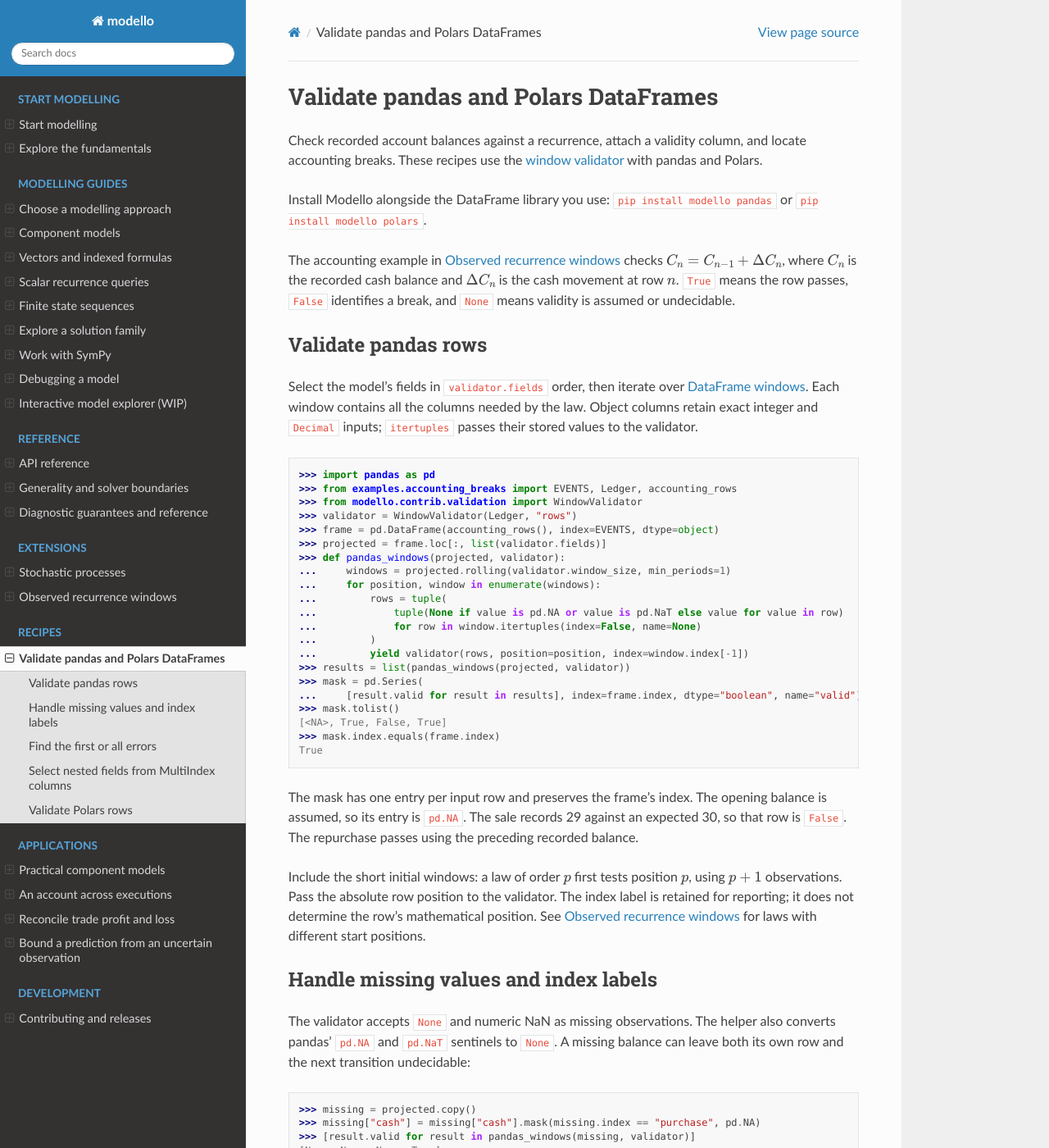
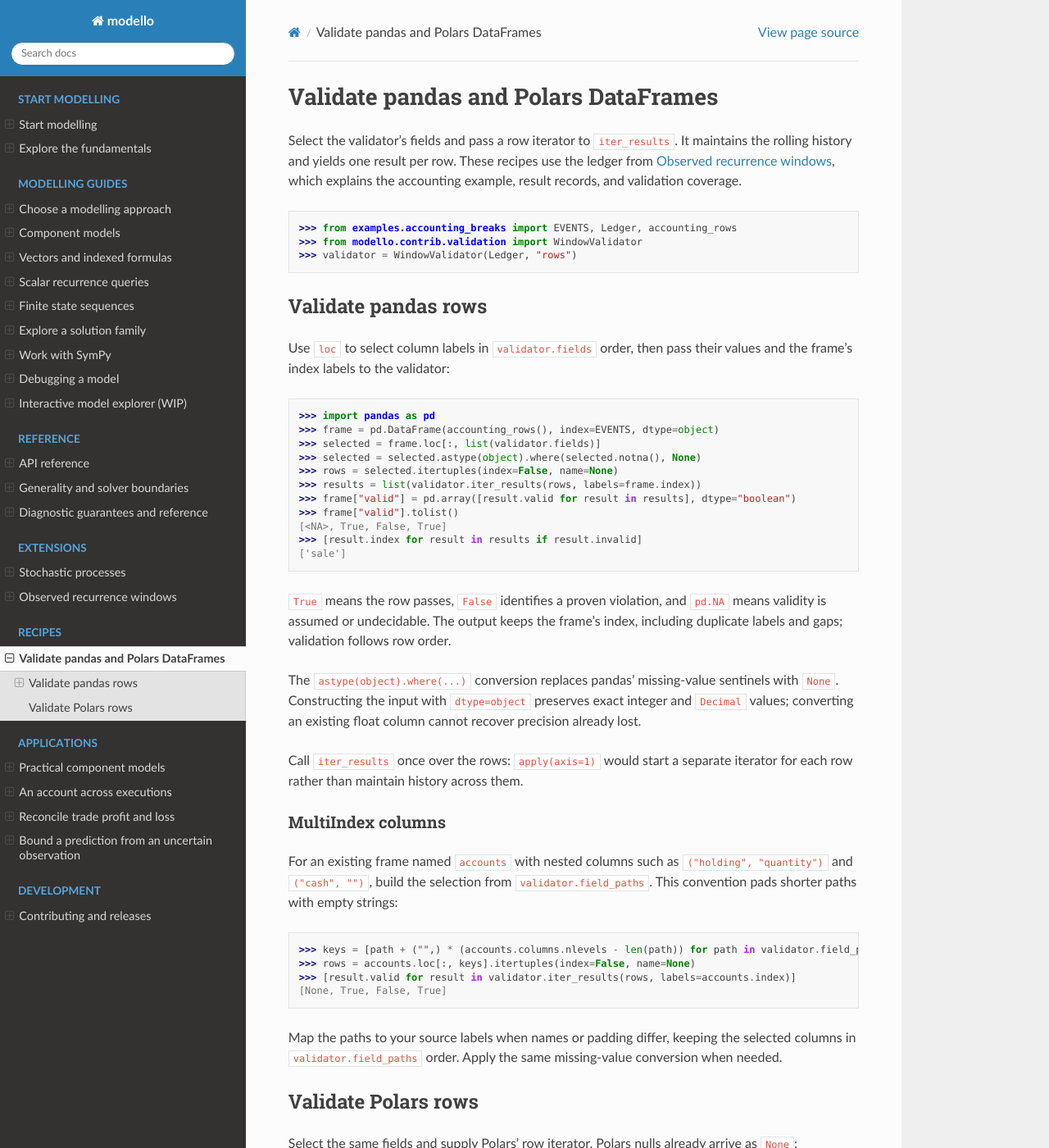
Before and after one commit to Code0x58/modello, a Sphinx documentation site: the page built from docs/recipes/dataframe-validation.rst, in a window 1280 px wide and 1400 px high. Shown: the whole window at 82% size. Built offline with Sphinx 7.4.7 and the Read the Docs theme 3.1.0, drawn with Linux system fonts in a browser that asks for light colours; some of the changed text lies outside the part shown.

Commit message:
Simplify DataFrame validation recipes

```diff
--- a/docs/recipes/dataframe-validation.rst
+++ b/docs/recipes/dataframe-validation.rst
@@ -1,178 +1,91 @@
 Validate pandas and Polars DataFrames
 =====================================
 
-Check recorded account balances against a recurrence, attach a validity column,
-and locate accounting breaks. These recipes use the
-:doc:`window validator <../contrib/validation>` with pandas and Polars.
+Select the validator's fields and pass a row iterator to ``iter_results``. It
+maintains the rolling history and yields one result per row. These recipes use
+the ledger from :doc:`../contrib/validation`, which explains the accounting
+example, result records, and validation coverage.
 
-Install Modello alongside the DataFrame library you use: ``pip install modello
-pandas`` or ``pip install modello polars``.
+.. doctest:: pandas, polars
 
-The accounting example in :doc:`../contrib/validation` checks
-:math:`C_n=C_{n-1}+\Delta C_n`, where :math:`C_n` is the recorded cash balance
-and :math:`\Delta C_n` is the cash movement at row :math:`n`. ``True`` means
-the row passes, ``False``
-identifies a break, and ``None`` means validity is assumed or undecidable.
+   >>> from examples.accounting_breaks import EVENTS, Ledger, accounting_rows
+   >>> from modello.contrib.validation import WindowValidator
+   >>> validator = WindowValidator(Ledger, "rows")
 
 Validate pandas rows
 --------------------
 
-Select the model's fields in ``validator.fields`` order, then iterate over
-`DataFrame windows <https://pandas.pydata.org/docs/user_guide/window.html>`_.
-Each window contains all the columns needed by the law. Object columns retain
-exact integer and ``Decimal`` inputs; ``itertuples`` passes their stored values
-to the validator.
+Use ``loc`` to select column labels in ``validator.fields`` order, then pass
+their values and the frame's index labels to the validator:
 
 .. doctest:: pandas
 
    >>> import pandas as pd
-   >>> from examples.accounting_breaks import EVENTS, Ledger, accounting_rows
-   >>> from modello.contrib.validation import WindowValidator
-   >>> validator = WindowValidator(Ledger, "rows")
    >>> frame = pd.DataFrame(accounting_rows(), index=EVENTS, dtype=object)
-   >>> projected = frame.loc[:, list(validator.fields)]
-   >>> def pandas_windows(projected, validator):
-   ...     windows = projected.rolling(validator.window_size, min_periods=1)
-   ...     for position, window in enumerate(windows):
-   ...         rows = tuple(
-   ...             tuple(None if value is pd.NA or value is pd.NaT else value for value in row)
-   ...             for row in window.itertuples(index=False, name=None)
-   ...         )
-   ...         yield validator(rows, position=position, index=window.index[-1])
-   >>> results = list(pandas_windows(projected, validator))
-   >>> mask = pd.Series(
-   ...     [result.valid for result in results], index=frame.index, dtype="boolean", name="valid")
-   >>> mask.tolist()
+   >>> selected = frame.loc[:, list(validator.fields)]
+   >>> selected = selected.astype(object).where(selected.notna(), None)
+   >>> rows = selected.itertuples(index=False, name=None)
+   >>> results = list(validator.iter_results(rows, labels=frame.index))
+   >>> frame["valid"] = pd.array([result.valid for result in results], dtype="boolean")
+   >>> frame["valid"].tolist()
    [<NA>, True, False, True]
-   >>> mask.index.equals(frame.index)
-   True
+   >>> [result.index for result in results if result.invalid]
+   ['sale']
 
-The mask has one entry per input row and preserves the frame's index. The
-opening balance is assumed, so its entry is ``pd.NA``. The sale records 29
-against an expected 30, so that row is ``False``. The repurchase passes using
-the preceding recorded balance.
+``True`` means the row passes, ``False`` identifies a proven violation, and
+``pd.NA`` means validity is assumed or undecidable. The output keeps the frame's
+index, including duplicate labels and gaps; validation follows row order.
 
-Include the short initial windows: a law of order :math:`p` first tests position
-:math:`p`, using :math:`p+1` observations. Pass the absolute row position to the
-validator. The index label is retained for reporting; it does not determine
-the row's mathematical position. See :doc:`../contrib/validation` for laws with
-different start positions.
+The ``astype(object).where(...)`` conversion replaces pandas' missing-value
+sentinels with ``None``. Constructing the input with ``dtype=object`` preserves
+exact integer and ``Decimal`` values; converting an existing float column
+cannot recover precision already lost.
 
-Handle missing values and index labels
---------------------------------------
+Call ``iter_results`` once over the rows: ``apply(axis=1)`` would start a separate
+iterator for each row rather than maintain history across them.
 
-The validator accepts ``None`` and numeric NaN as missing observations. The
-helper also converts pandas' ``pd.NA`` and ``pd.NaT`` sentinels to ``None``.
-A missing balance can leave both its own row and the next transition undecidable:
+MultiIndex columns
+~~~~~~~~~~~~~~~~~~
+
+For an existing frame named ``accounts`` with nested columns such as
+``("holding", "quantity")`` and ``("cash", "")``, build the selection from
+``validator.field_paths``. This convention pads shorter paths with empty strings:
+
+.. testcode:: pandas
+   :hide:
+
+   accounts = selected.copy()
+   column_depth = max(map(len, validator.field_paths))
+   accounts.columns = pd.MultiIndex.from_tuples(
+       [path + ("",) * (column_depth - len(path)) for path in validator.field_paths])
 
 .. doctest:: pandas
 
-   >>> missing = projected.copy()
-   >>> missing["cash"] = missing["cash"].mask(missing.index == "purchase", pd.NA)
-   >>> [result.valid for result in pandas_windows(missing, validator)]
-   [None, None, None, True]
+   >>> keys = [path + ("",) * (accounts.columns.nlevels - len(path)) for path in validator.field_paths]
+   >>> rows = accounts.loc[:, keys].itertuples(index=False, name=None)
+   >>> [result.valid for result in validator.iter_results(rows, labels=accounts.index)]
+   [None, True, False, True]
 
-Duplicate labels and gaps in the index are preserved. Windows follow the
-frame's row order:
-
-.. doctest:: pandas
-
-   >>> events_per_label, label_spacing = 2, 10
-   >>> labels = pd.Index(
-   ...     (position // events_per_label * label_spacing for position in range(len(projected))), name="event")
-   >>> gappy = projected.set_axis(labels)
-   >>> labelled = list(pandas_windows(gappy, validator))
-   >>> [result.index for result in labelled] == gappy.index.tolist()
-   True
-
-Find the first or all errors
-----------------------------
-
-Filter the results for violated checks. Use ``next`` to stop at the first break,
-or collect the iterator to inspect every break:
-
-.. doctest:: pandas
-
-   >>> def errors(results):
-   ...     return (check for result in results for check in result.checks if check.invalid)
-   >>> first = next(errors(pandas_windows(projected, validator)), None)
-   >>> if first is not None:
-   ...     print((first.position, first.index, first.field, first.expected, first.residual))
-   (2, 'sale', 'cash', 30, -1)
-   >>> all_errors = list(errors(pandas_windows(projected, validator)))
-   >>> [(check.position, check.residual) for check in all_errors]
-   [(2, -1)]
-
-An empty error iterator means no violation was proven. Initial assumptions and
-missing data can still prevent complete validation. Inspect per-row coverage,
-or audit the full sequence before deciding whether to accept the data:
-
-.. doctest:: pandas
-
-   >>> from modello.contrib.validation import ValidationSummary
-   >>> audit = ValidationSummary.from_results(pandas_windows(projected, validator))
-   >>> audit.row_count, audit.valid_rows, audit.invalid_rows, audit.assumed_rows, audit.unknown_rows
-   (4, 2, 1, 1, 0)
-
-Select nested fields from MultiIndex columns
---------------------------------------------
-
-For a model with nested components, build MultiIndex labels from
-``validator.field_paths``, padding shorter paths with empty strings. Pass the
-selected rows to the same window helper:
-
-.. doctest:: pandas
-
-   >>> column_depth = max(map(len, validator.field_paths))
-   >>> keys = [path + ("",) * (column_depth - len(path)) for path in validator.field_paths]
-   >>> accounts = projected.copy()
-   >>> accounts.columns = pd.MultiIndex.from_tuples(keys)
-   >>> selected = accounts.loc[:, keys]
-   >>> account_results = list(pandas_windows(selected, validator))
-   >>> [result.valid for result in account_results]
-   [None, True, False, True]
-   >>> [(check.index, check.field, check.residual) for check in errors(account_results)]
-   [('sale', 'cash', -1)]
-
-For an existing MultiIndex frame, use its ``columns.nlevels`` as
-``column_depth``. Map field paths to source labels when names differ, keeping
-the selected columns in ``validator.fields`` order.
+Map the paths to your source labels when names or padding differ, keeping the
+selected columns in ``validator.field_paths`` order. Apply the same missing-value
+conversion when needed.
 
 Validate Polars rows
 --------------------
 
-Select the model's fields, then supply Polars' `row iterator
-<https://docs.pola.rs/api/python/stable/reference/dataframe/api/polars.DataFrame.iter_rows.html>`_.
-``iter_results`` maintains the rolling window and returns one result per input
-row. Attach the validity values as a nullable boolean column:
+Select the same fields and supply Polars' row iterator. Polars nulls already
+arrive as ``None``:
 
 .. doctest:: polars
 
    >>> import polars as pl
-   >>> from examples.accounting_breaks import EVENTS, Ledger, accounting_rows
-   >>> from modello.contrib.validation import WindowValidator
-   >>> validator = WindowValidator(Ledger, "rows")
-   >>> polars_frame = pl.DataFrame(accounting_rows()).with_columns(pl.Series("event", EVENTS))
-   >>> rows = polars_frame.select(list(validator.fields)).iter_rows()
-   >>> polars_results = list(validator.iter_results(rows, labels=polars_frame["event"]))
-   >>> [result.valid for result in polars_results]
+   >>> frame = pl.DataFrame(accounting_rows()).with_columns(pl.Series("event", EVENTS))
+   >>> rows = frame.select(list(validator.fields)).iter_rows()
+   >>> results = list(validator.iter_results(rows, labels=frame["event"]))
+   >>> frame = frame.with_columns(
+   ...     pl.Series("valid", [result.valid for result in results], dtype=pl.Boolean))
+   >>> frame["valid"].to_list()
    [None, True, False, True]
-   >>> annotated = polars_frame.with_columns(
-   ...     pl.Series("valid", [result.valid for result in polars_results], dtype=pl.Boolean))
-   >>> annotated["valid"].to_list()
-   [None, True, False, True]
-   >>> breaks = (
-   ...     check for result in polars_results for check in result.checks if check.invalid)
-   >>> [(check.index, check.residual) for check in breaks]
-   [('sale', -1)]
-   >>> nullable = polars_frame.with_columns(
-   ...     pl.when(pl.col("event") == "purchase").then(None).otherwise(pl.col("cash")).alias("cash"))
-   >>> nullable_rows = nullable.select(list(validator.fields)).iter_rows()
-   >>> [result.valid for result in validator.iter_results(nullable_rows)]
-   [None, None, None, True]
 
-Polars nulls arrive as ``None``, so they need no additional conversion. Checks
-execute in Python/SymPy. For batched or unbounded sources, keep one row iterator
-across batches, or retain the overlapping history and absolute positions when
-supplying windows directly. See :doc:`../contrib/validation` for streaming and
-partitioning examples.
+Both recipes perform validation in Python/SymPy. For batched or unbounded input,
+see the streaming guidance in :doc:`../contrib/validation`.
```
